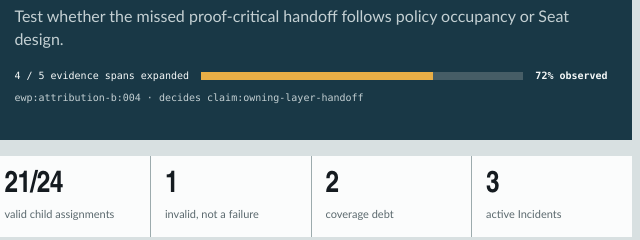
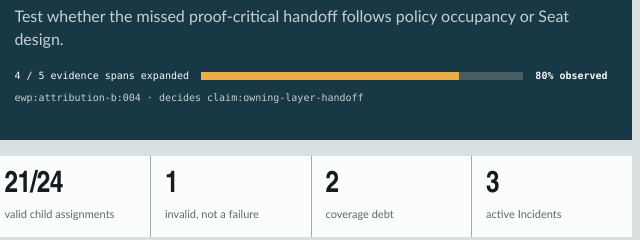
Before and after one commit to jarredparrett/narrative-game-library, a plain HTML site: page docs/operator-monitor-prototype.html in a window 1280 px wide. Shown: the part 387-627 px from the top of the page, 294-934 px from the left. Drawn offline with Linux system fonts and the light colour scheme.

Commit message:
prototype: derive monitor progress coherently

```diff
--- a/docs/operator-monitor-prototype.html
+++ b/docs/operator-monitor-prototype.html
@@ -609,7 +609,7 @@
           id: "ewp:attribution-b:004",
           title: "Independent causal attribution B",
           purpose: "Test whether the missed proof-critical handoff follows policy occupancy or Seat design.",
-          progress: 72,
+          progress: 80,
           units: "4 / 5 evidence spans expanded",
           claim: "claim:owning-layer-handoff"
         },
```
